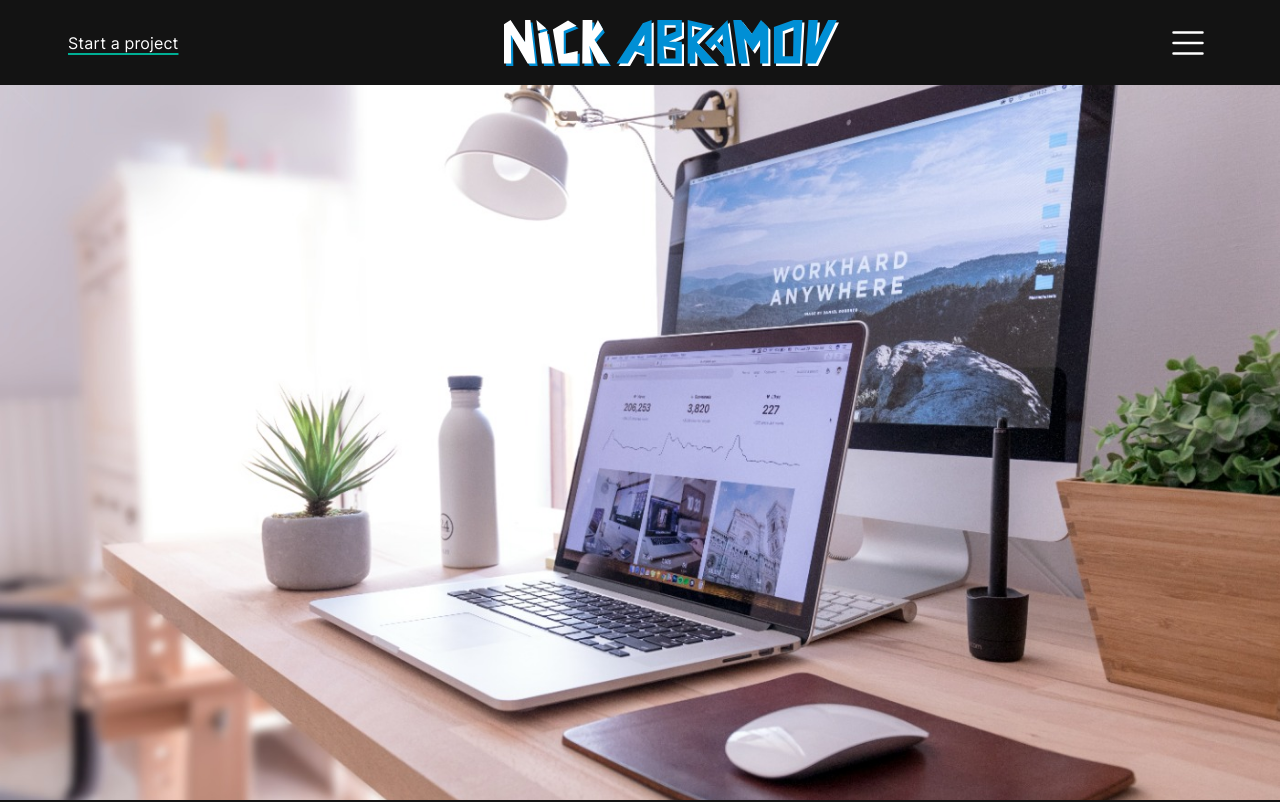
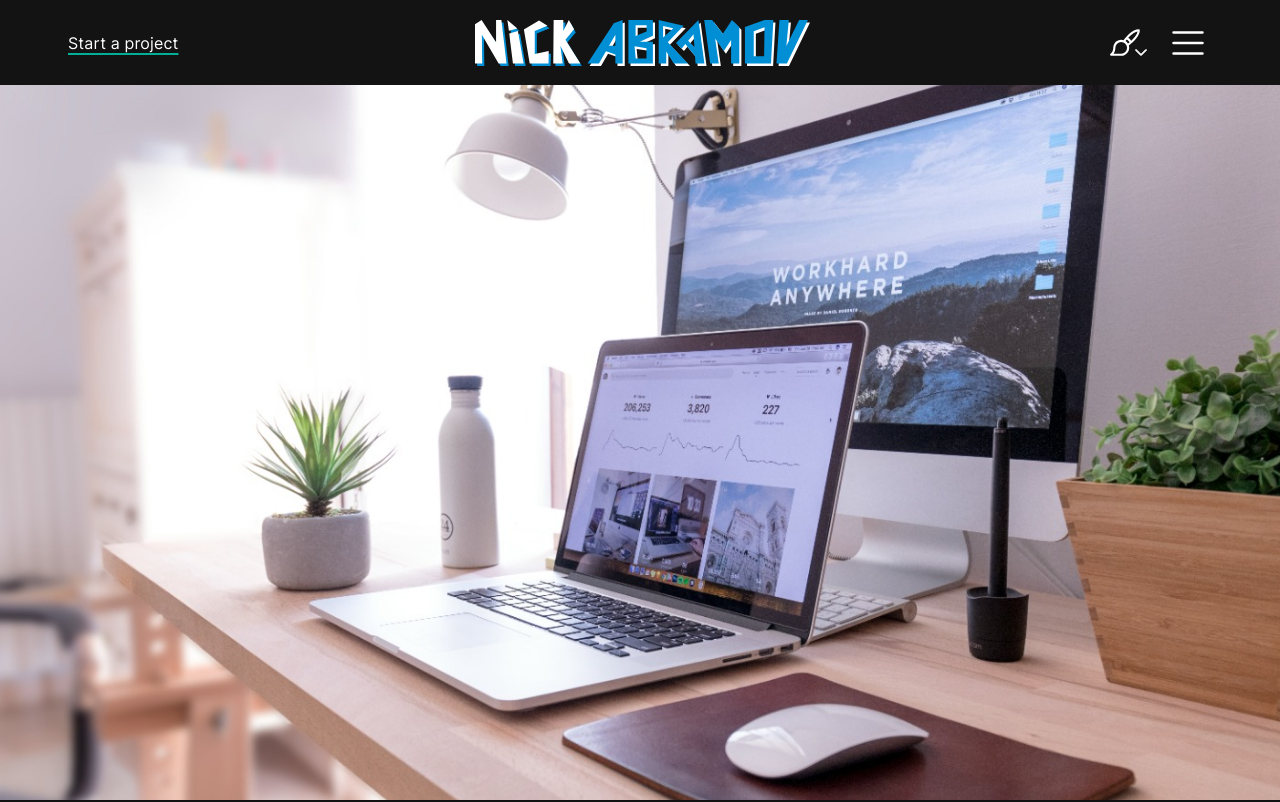
Before and after one commit to La-S/Nick_Abramov_Design_Portfolio, a React (Create React App) app: page /projects/1 in a window 1280 px wide. Shown: the top 802 px of the page. Built offline with nearby package versions, Linux system fonts and the light colour scheme.

Commit message:
theme-switch: added theme swtich icon to the header

```diff
--- a/src/components/AnimatedCursor/index.tsx
+++ b/src/components/AnimatedCursor/index.tsx
@@ -23,7 +23,7 @@ const AnimatedCursor = (): JSX.Element => {
       outerAlpha={0.9}
       innerScale={0.9}
       outerScale={1.75}
-      clickables={['a', 'button', '.Burger']}
+      clickables={['a', 'button', '.Burger-Icon', '.Theme-Switch']}
     />
   );
 };
--- a/src/components/Header/index.tsx
+++ b/src/components/Header/index.tsx
@@ -1,9 +1,10 @@
 import React, { useEffect, useState } from 'react';
-import { useTheme } from '@mui/material';
-import S from './styles';
+import { useLocation } from 'react-router-dom';
+import { Box, useTheme } from '@mui/material';
+import { List as BurgerIcon, PaintBrush as ThemeIcon, CaretDown as CaretIcon } from '@phosphor-icons/react';
 import Logo from '../Logo';
 import NavMenu from './NavMenu';
-import { useLocation } from 'react-router-dom';
+import S from './styles';
 
 const Header = (): JSX.Element => {
   const pathName = useLocation().pathname.substring(1);
@@ -36,7 +37,13 @@ const Header = (): JSX.Element => {
       <S.LogoContainer>
         <Logo fillMain={fillMain} fillSecondary={componentColors.logoSecondary} isLink />
       </S.LogoContainer>
-      <S.Burger onClick={() => setNavMenuOpen(true)} className="Burger" />
+      <S.BurgerContainer>
+        <Box className="Theme-Switch">
+          <ThemeIcon className="Theme-Icon" />
+          <CaretIcon className="Caret-Icon" />
+        </Box>
+        <BurgerIcon onClick={() => setNavMenuOpen(true)} className="Burger-Icon" />
+      </S.BurgerContainer>
 
       <NavMenu openState={[navMenuOpen, setNavMenuOpen]} />
     </S.Header>
--- a/src/components/Header/styles.ts
+++ b/src/components/Header/styles.ts
@@ -1,5 +1,4 @@
 import { styled, AppBar, Box } from '@mui/material';
-import { List as BurgerIcon } from '@phosphor-icons/react';
 import { Link } from 'react-router-dom';
 
 export const HEADER_DESKTOP_HEIGHT = 85;
@@ -59,17 +58,66 @@ const LogoContainer = styled(Box)(({ theme }) => ({
   },
 }));
 
-const Burger = styled(BurgerIcon)(({ theme }) => ({
-  width: '48px',
-  height: '42px',
+const BurgerContainer = styled(Box)(({ theme }) => ({
+  display: 'flex',
+  alignItems: 'center',
 
-  '*': {
-    color: theme.textColors.main,
+  svg: {
+    '*': {
+      color: theme.textColors.main,
+    },
+  },
+
+  '.Burger-Icon': {
+    width: '48px',
+    height: '42px',
+    marginLeft: '17.5px',
+  },
+
+  '.Theme-Switch': {
+    display: 'flex',
+    alignItems: 'center',
+    position: 'relative',
+
+    '.Theme-Icon': {
+      width: '40px',
+      height: '34px',
+    },
+
+    '.Caret-Icon': {
+      width: '16px',
+      height: '16px',
+      position: 'absolute',
+      bottom: '0',
+      right: '-3px',
+      strokeWidth: '15px',
+      stroke: theme.textColors.main,
+    },
   },
 
   [theme.breakpoints.down('tablet')]: {
-    width: '41px',
-    height: '35px',
+    '.Burger-Icon': {
+      width: '41px',
+      height: '35px',
+      marginLeft: '10px',
+    },
+
+    '.Theme-Switch': {
+      '.Theme-Icon': {
+        width: '33px',
+        height: '27px',
+      },
+
+      '.Caret-Icon': {
+        width: '12px',
+        height: '12px',
+        position: 'absolute',
+        bottom: '0',
+        right: '-2px',
+        strokeWidth: '10px',
+        stroke: theme.textColors.main,
+      },
+    },
   },
 }));
 
@@ -77,5 +125,5 @@ export default {
   NewProjectLink,
   Header,
   LogoContainer,
-  Burger,
+  BurgerContainer,
 };
```
